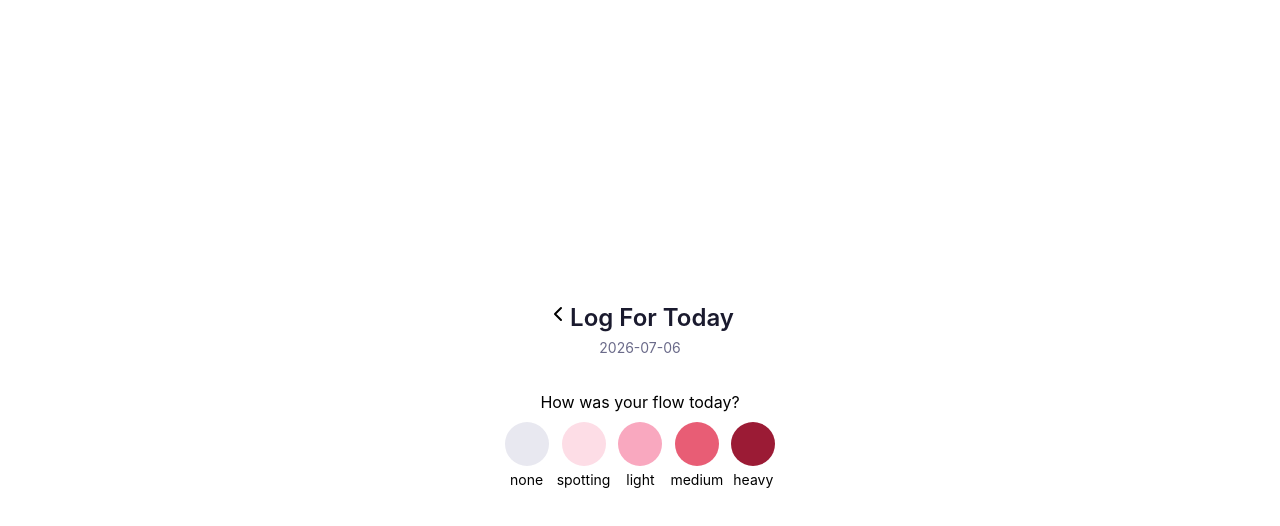
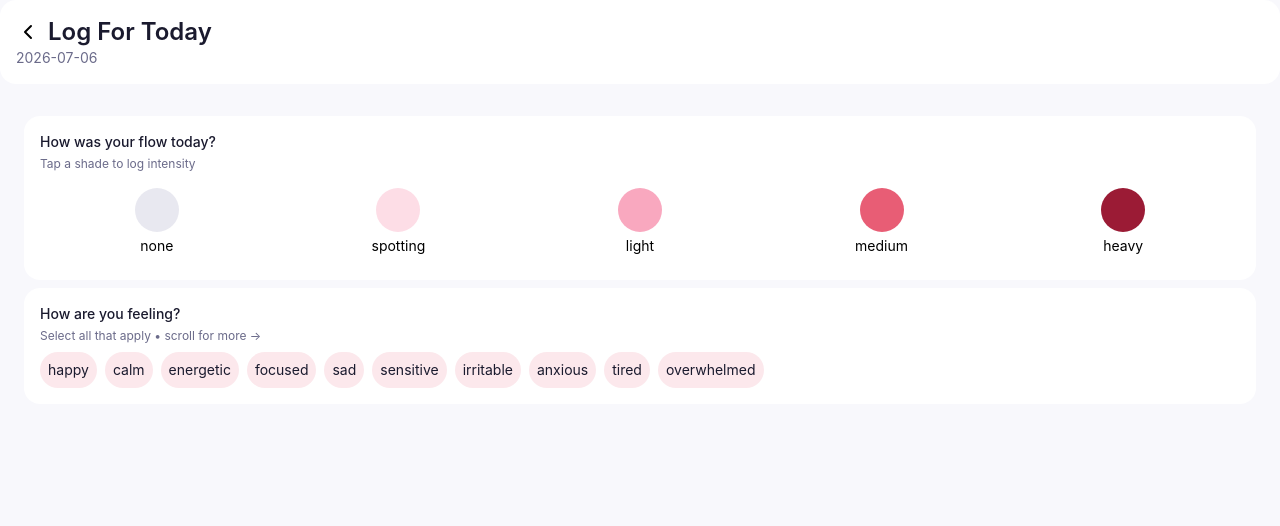
Before and after one commit to DhruvPawar22/bloom, a React (Vite) app in the folder frontend/: page /DailyLog in a window 1280 px wide. Shown: the top 526 px of the page. Built offline with nearby package versions, Linux system fonts and the light colour scheme; no server answers.

Commit message:
mood flow picker complete

```diff
--- a/frontend/src/components/FlowPicker.tsx
+++ b/frontend/src/components/FlowPicker.tsx
@@ -16,8 +16,9 @@ export function FlowPicker({FlowIntensity, value,onChange}:FlowPickerProps)
         heavy: "#9B1B35",
     }
     return (
-        <>
-        <p>How was your flow today?</p>
+        <div className="w-full rounded-[16px] bg-white p-4">
+        <p className="text-sm font-medium text-[#1a1a2e] mb-1">How was your flow today?</p>
+        <p className="text-xs font-small text-[#6b6b8a] mb-2">Tap a shade to log intensity</p>
         <div className="flex gap-2">
             {
                 FlowIntensity.map(flow=>(
@@ -37,6 +38,6 @@ export function FlowPicker({FlowIntensity, value,onChange}:FlowPickerProps)
                 ))
             }
         </div>
-    </>
+    </div>
     )
 }
--- /dev/null
+++ b/frontend/src/components/MoodPicker.tsx
@@ -0,0 +1,34 @@
+import { type MoodType } from "../types";
+
+
+type MoodPickerProps = {
+    onChange:(mood:MoodType)=>void,
+    value:MoodType[] | null,
+    moodType:MoodType[]
+
+}
+
+
+export function MoodPicker({value,moodType,onChange}:MoodPickerProps)
+{
+
+    return(
+        <div className="w-full rounded-[16px] bg-white p-4">
+
+        <p className="text-sm font-medium text-[#1a1a2e] mb-1">How are you feeling?</p>
+        <p className="text-xs font-small text-[#6b6b8a] mb-2">Select all that apply  •  scroll for more →</p>
+        <div className="flex gap-2 overflow-x-auto flex-nowrap snap-x snap-mandatory scrollbar-hide">
+        {
+            moodType.map(mood=>(
+                <button
+                onClick={()=>onChange(mood)}
+                type="button"
+                key={mood}
+                className={`p-2 rounded-[24px] text-sm whitespace-nowrap snap-start ${value?.includes(mood) ? "bg-[#e85d75] text-white" : "bg-[#fce8ec] text-[#1a1a2e]"}`}
+                >{mood}</button>
+            ))
+        }
+        </div>
+        </div>
+    )
+}
--- a/frontend/src/index.css
+++ b/frontend/src/index.css
@@ -47,7 +47,9 @@ body {
   .auth-page {
     @apply min-h-screen bg-white flex flex-col items-center justify-center px-6;
   }
-
+.log_page{
+      @apply bg-[#f8f8fc] flex flex-col items-center gap-2 px-6 py-8;
+}
   .auth-logo {
     @apply w-16 h-16 rounded-full bg-[#e85d75] mb-3;
   }
@@ -79,4 +81,13 @@ body {
   .auth-link {
     @apply text-[#e85d75] font-semibold;
   }
+
+  .scrollbar-hide {
+    scrollbar-width: none;
+    -ms-overflow-style: none;
+  }
+
+  .scrollbar-hide::-webkit-scrollbar {
+    display: none;
+  }
 }
--- a/frontend/src/pages/logging/DailyLogPage.tsx
+++ b/frontend/src/pages/logging/DailyLogPage.tsx
@@ -1,28 +1,42 @@
 import { ChevronLeft } from "lucide-react"
 import { FlowPicker } from "../../components/FlowPicker"
 import { useState } from "react"
-import { type FlowIntensity } from "../../types"
+import { type FlowIntensity, type MoodType } from "../../types"
+import { MoodPicker } from "../../components/MoodPicker"
 
 export function DailyLogPage()
 {
     const d = new Date()
     const iso = `${d.getFullYear()}-${String(d.getMonth() + 1).padStart(2, '0')}-${String(d.getDate()).padStart(2, '0')}`
     const flowOptions: FlowIntensity[] = ["none", "spotting", "light","medium","heavy"]
+    const moodOptions: MoodType[] =   ["happy","calm","energetic","focused","sad","sensitive","irritable","anxious","tired","overwhelmed"]
+
     const [flowIntensity, setFlowIntensity] = useState<FlowIntensity | null>(null)
 
+    const [moods, setMoods] = useState<MoodType[]>([])
+
+    const handleMood = (mood: MoodType) => {
+    setMoods(prev =>
+        prev.includes(mood)
+            ? prev.filter(m => m !== mood)
+            : [...prev, mood]
+        )
+        }
 
     return(
-        <div className="auth-page">
+        <div className="min-h-screen bg-[#f8f8fc] flex flex-col">
+            <div className="w-full rounded-[16px] bg-white p-4">
+                <div className="flex items-center gap-2">
+                    <ChevronLeft />
+                    <p className="auth-heading mb-0">Log For Today</p>
+                </div>
+                <p className="auth-subtitle mb-0">{iso}</p>
+            </div>
 
-            <div className="flex">
-            <ChevronLeft />
-            <p className="auth-heading">Log For Today</p>
-           </div>
-            <p className="auth-subtitle">{iso}</p>
-
-
-            <FlowPicker FlowIntensity={flowOptions} value={flowIntensity} onChange={setFlowIntensity} />
-            <p>{flowIntensity}</p>
+            <div className="log_page">
+                <FlowPicker FlowIntensity={flowOptions} value={flowIntensity} onChange={setFlowIntensity} />
+                <MoodPicker moodType={moodOptions} value={moods} onChange={handleMood}/>
+            </div>
         </div>
     )
 }
```
